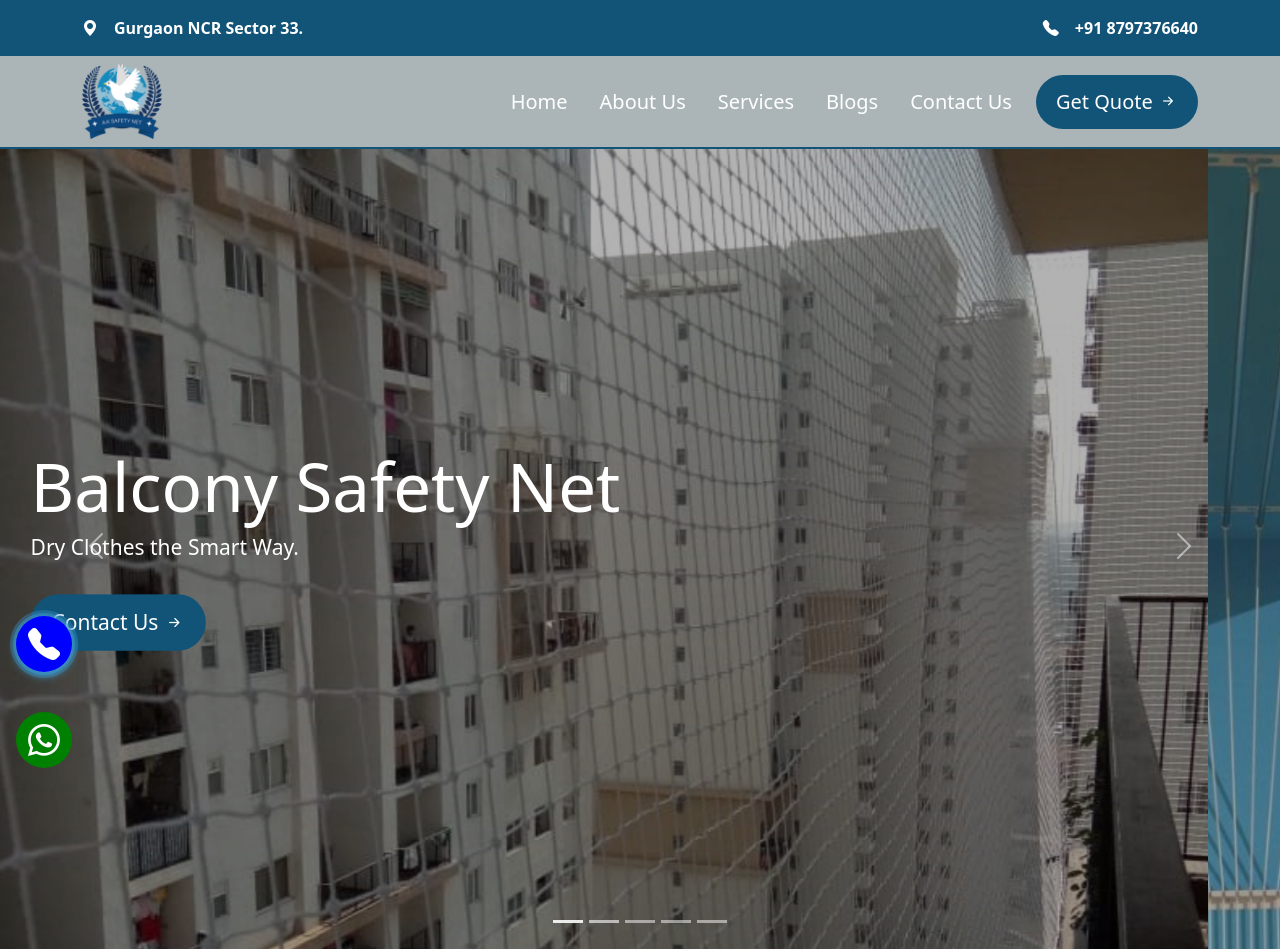
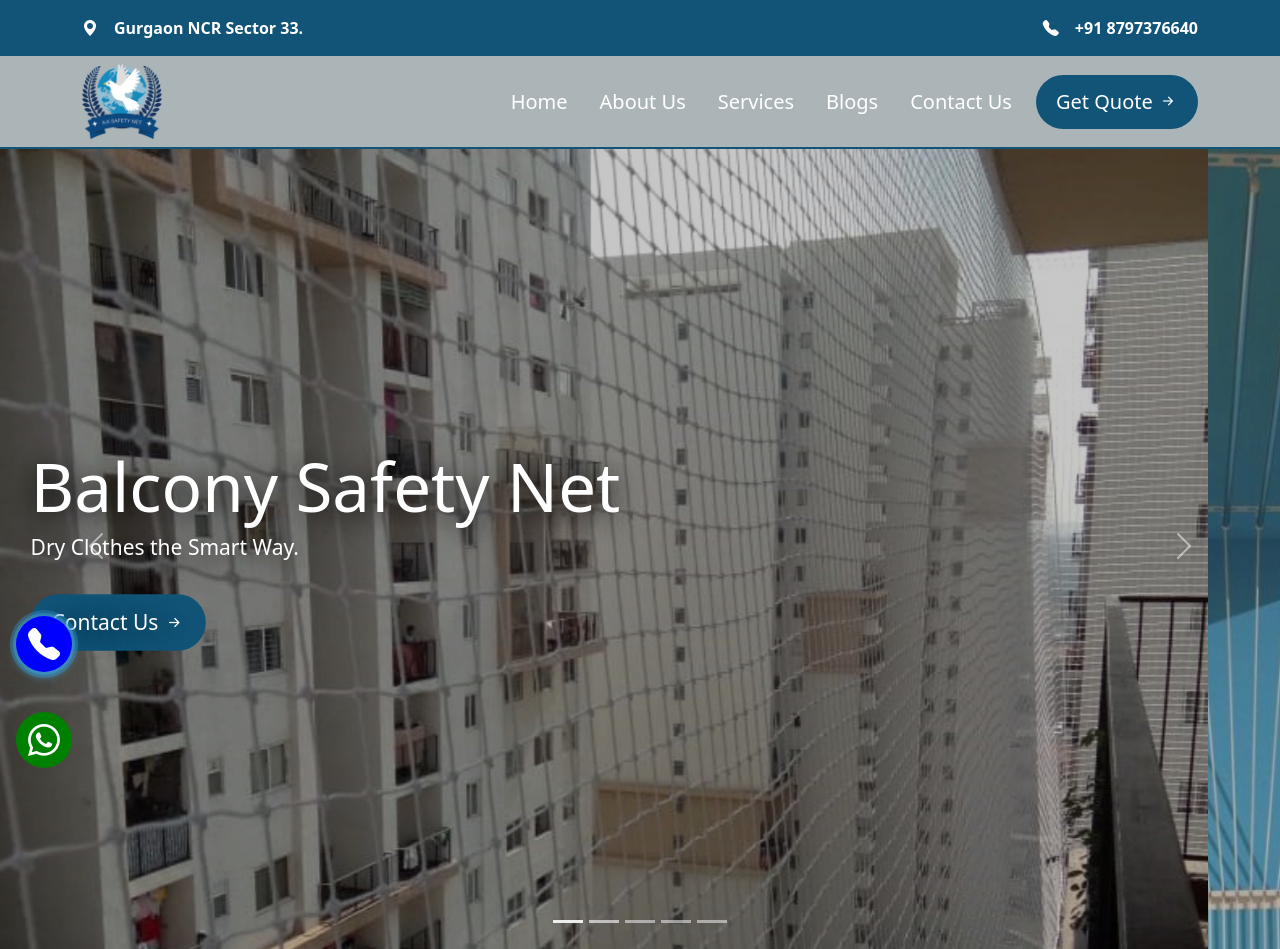
Before and after one commit to Saloni403/aksafetynet, a plain HTML site: page index.html in a window 1280 px wide. Shown: the top 949 px of the page. Drawn offline with nearby package versions, Linux system fonts and the light colour scheme.

Commit message:
bannerlight

```diff
--- a/web/css/style.css
+++ b/web/css/style.css
@@ -220,6 +220,7 @@ color: #fff;
 
 .banners h1{
 font-size: 4rem;
+
 }
 .banner1{
     background-image: url(../images/b1.jpg);
@@ -239,13 +240,13 @@ font-size: 4rem;
 .banners>div{
     height: 100%;
     width: 100%;
-    background-color: rgba(0, 0, 0, 0.3);
+    background-color: rgba(0, 0, 0, 0.22);
     color: #fff;
     display: flex;
     flex-direction: column;
     justify-content:center ;
 padding-left: 10% ;
-
+text-shadow: 0 4px 25px black;
 }
 .banners .btndesign{
     width: fit-content;
```
